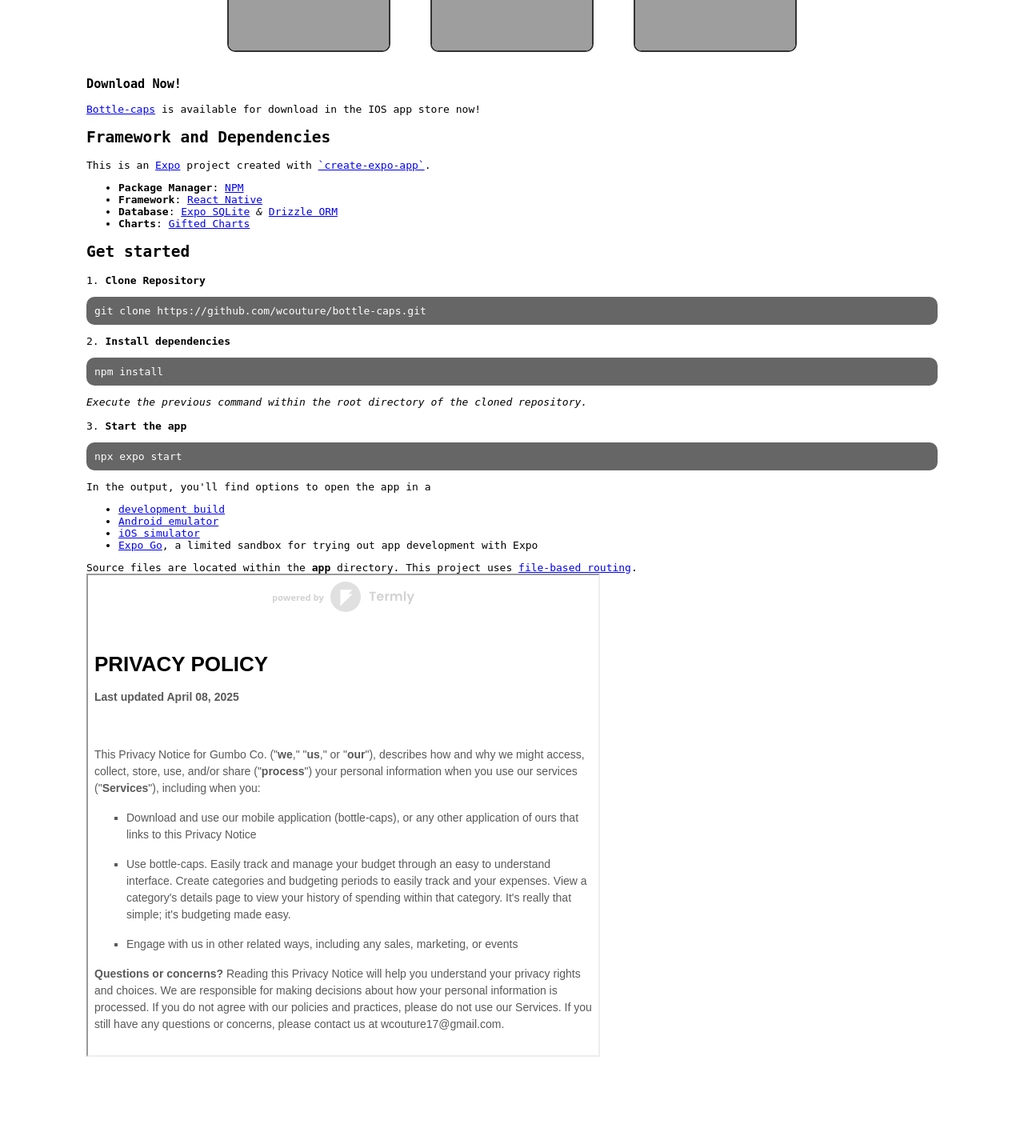
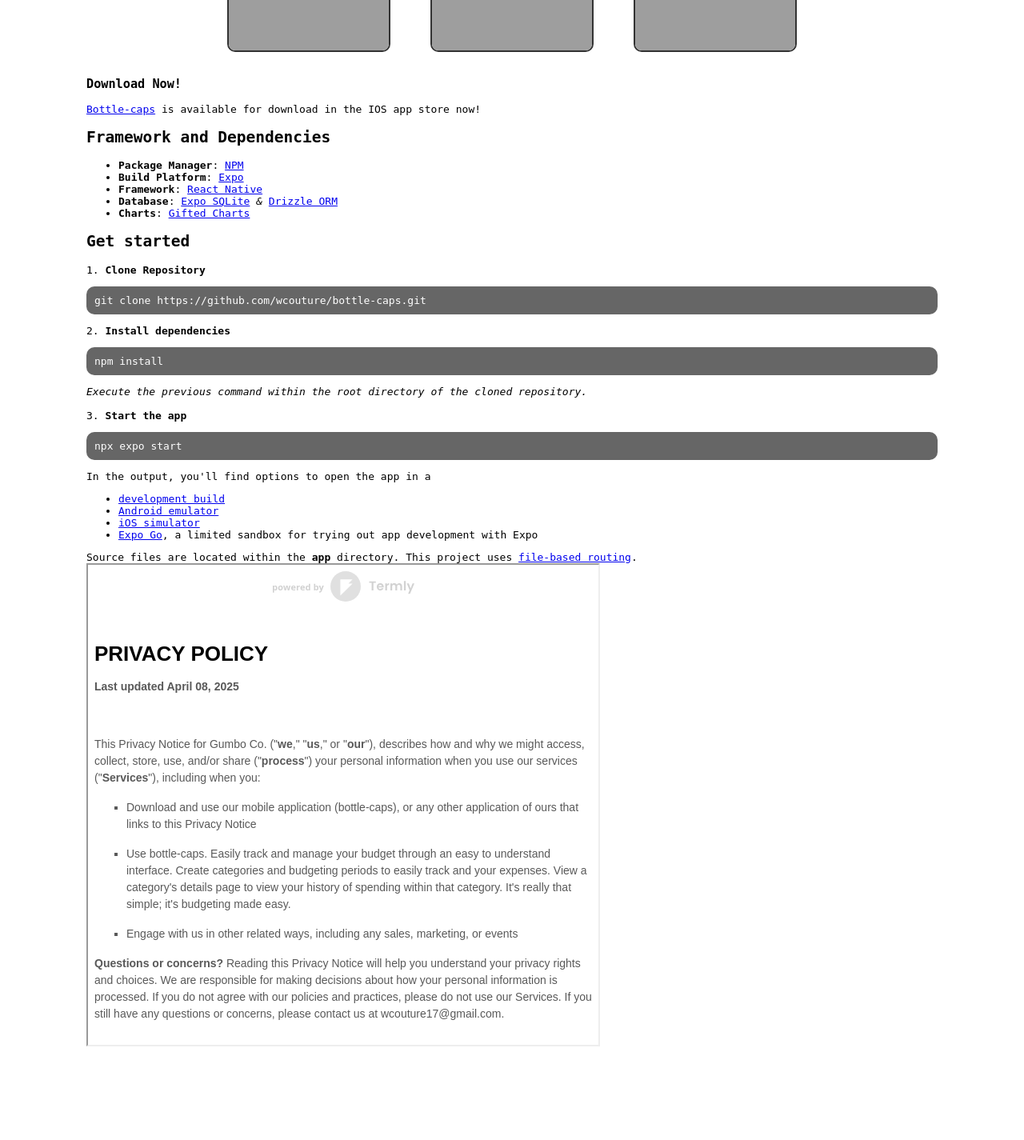
Before and after one commit to wcouture/Portfolio-Site, a PHP site: page /bottlecaps.php in a window 1280 px wide. Shown: the part 304-1729 px from the top of the page at 80% size. After the commit the page ends 1612 px from the top, so only its background shows below. Run offline with PHP 8.4, Linux system fonts and the light colour scheme; some libraries are stand-ins or nearby versions; grey boxes are pictures that could not be loaded.

Commit message:
Specify expo as the build platform

```diff
--- a/bottlecaps.php
+++ b/bottlecaps.php
@@ -46,10 +46,9 @@ Easily track and manage your budget through an easy to understand interface. Cre
 
 <h2>Framework and Dependencies</h2>
 
-This is an <a href="https://expo.dev">Expo</a> project created with <a href="https://www.npmjs.com/package/create-expo-app">`create-expo-app`</a>.
-
 <ul>
     <li><strong>Package Manager</strong>: <a href="https://www.npmjs.com/">NPM</a></li>
+    <li><strong>Build Platform</strong>: <a href="https://expo.dev">Expo</a></li>
     <li><strong>Framework</strong>: <a href="https://reactnative.dev/">React Native</a></li>
     <li><strong>Database</strong>: <a href="https://docs.expo.dev/versions/latest/sdk/sqlite/">Expo SQLite</a> <i>&</i> <a href="https://orm.drizzle.team/docs/overview">Drizzle ORM</a></li>
     <li><strong>Charts</strong>: <a href="https://gifted-charts.web.app/">Gifted Charts</a></li>
```
